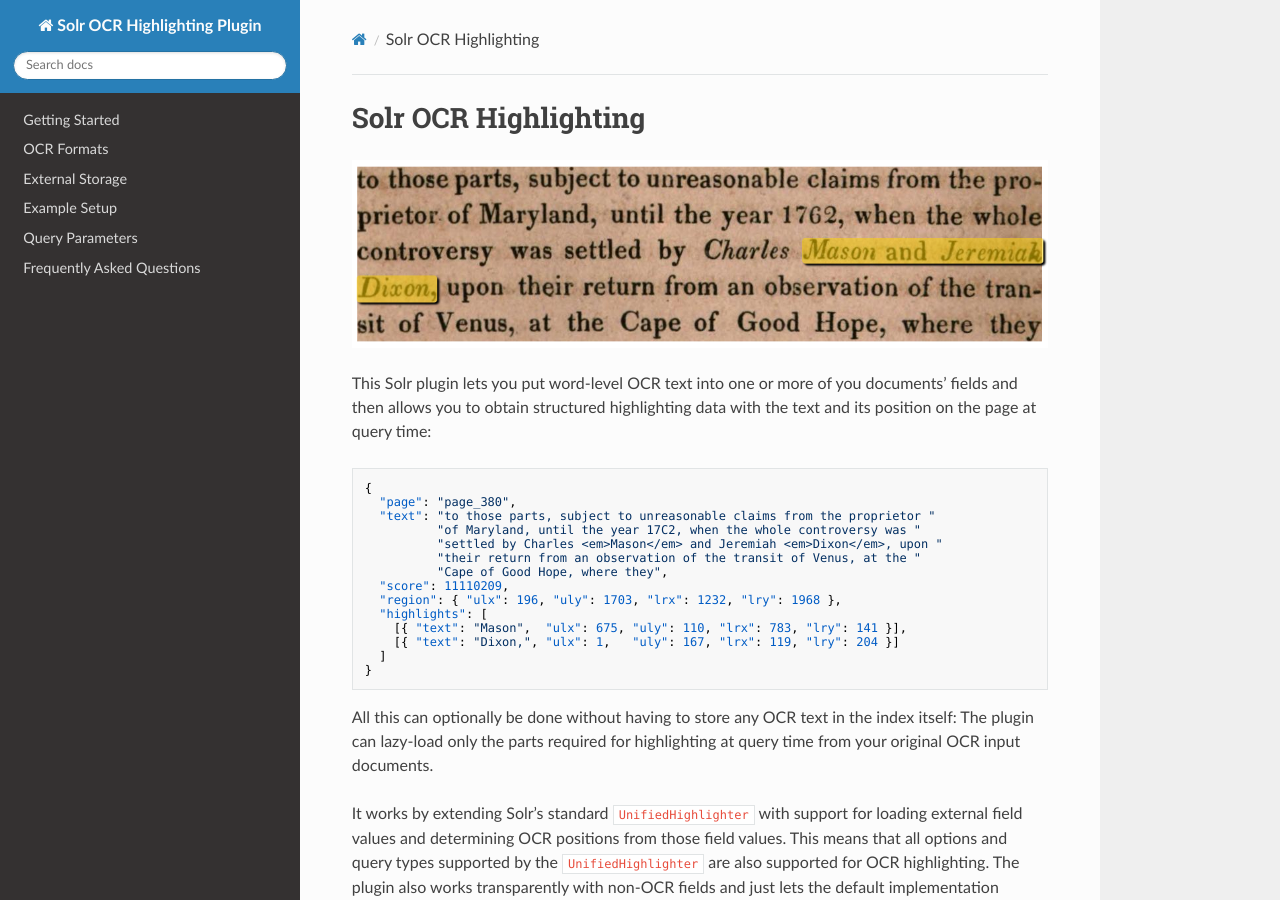
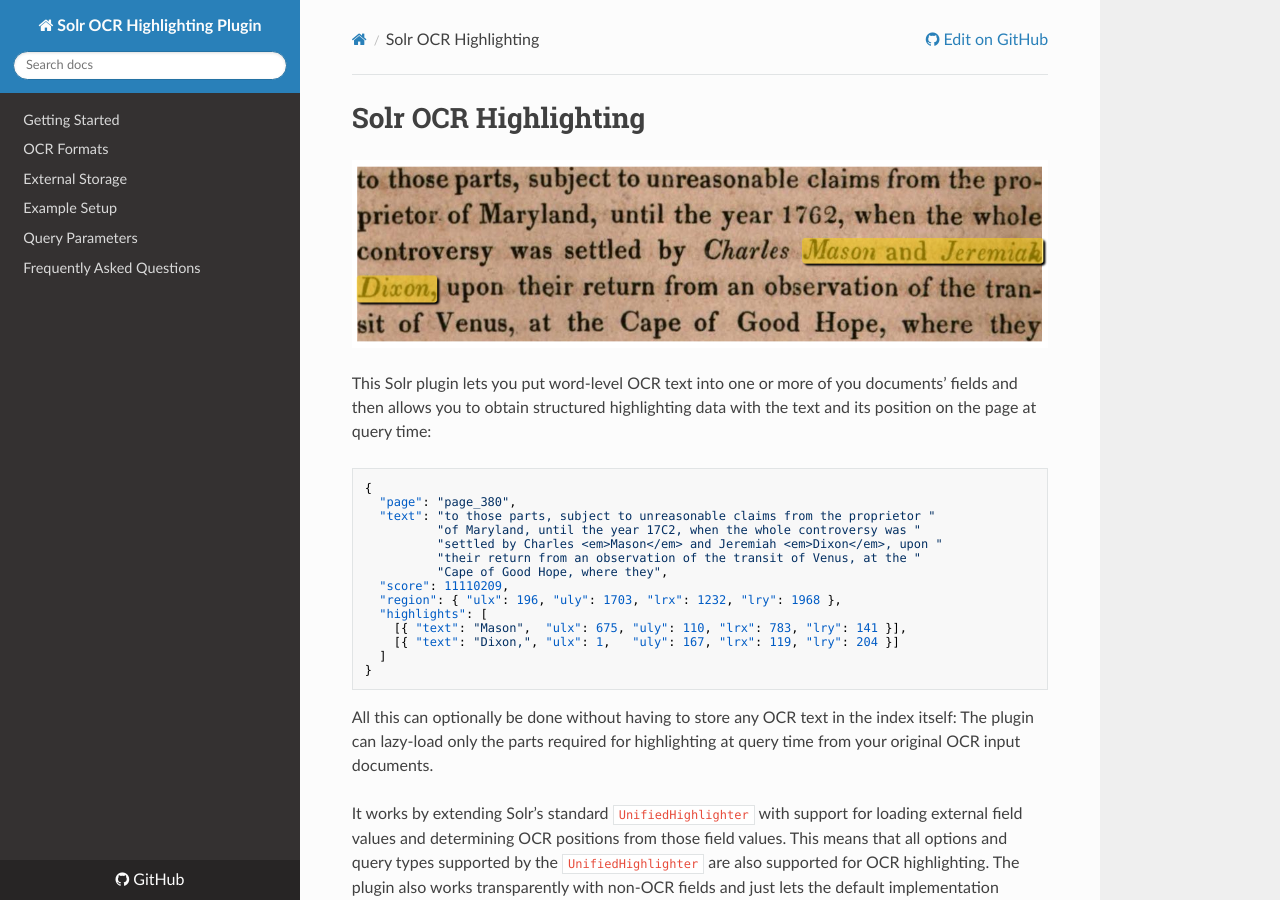
Before and after one commit to dbmdz/solr-ocrhighlighting, an MkDocs documentation site: the page built from docs/index.md, in a window 1280 px wide and 900 px high. Built offline with MkDocs 1.6.1, drawn with Linux system fonts in a browser that asks for light colours; nearby versions of some CDN libraries.

Commit message:
Add repository url

```diff
--- a/mkdocs.yml
+++ b/mkdocs.yml
@@ -12,3 +12,4 @@
     - fenced_code
     - admonition
     - smarty
+repo_url: https://github.com/dbmdz/solr-ocrhighlighting/
```
